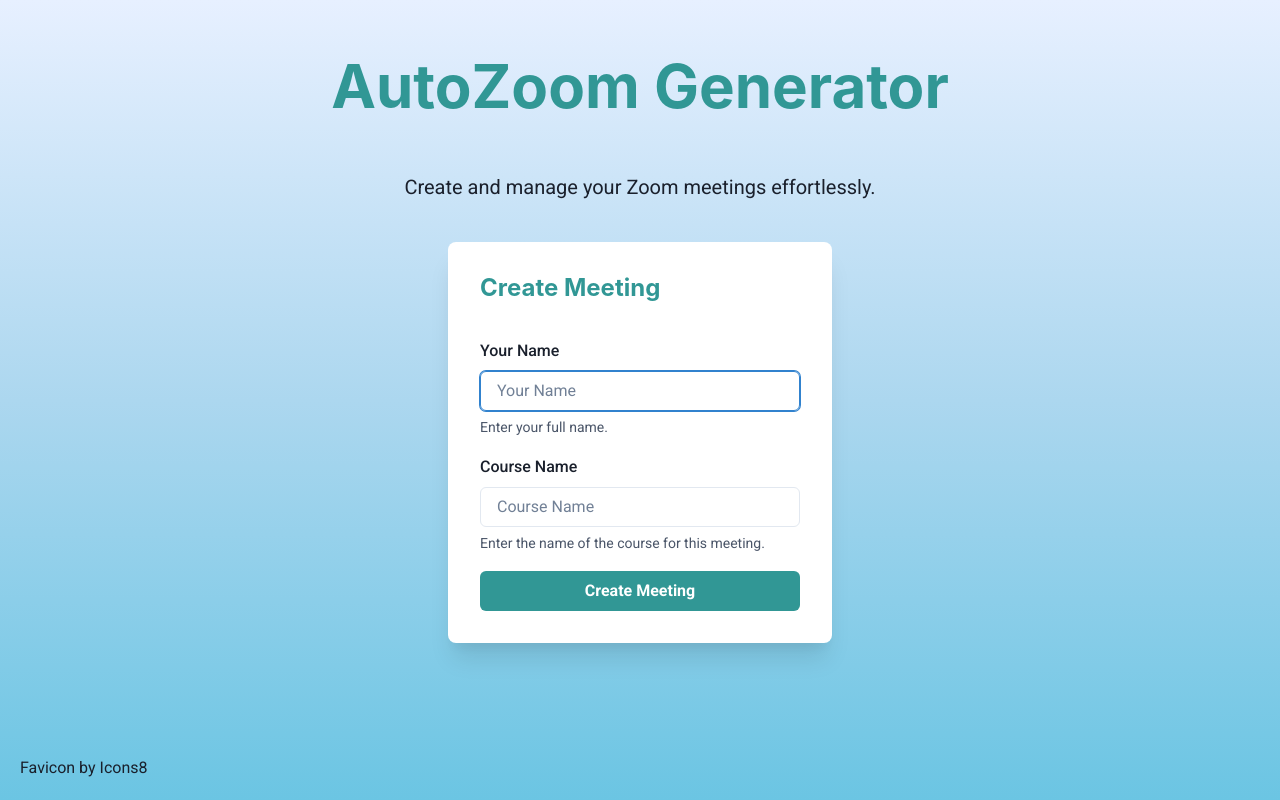
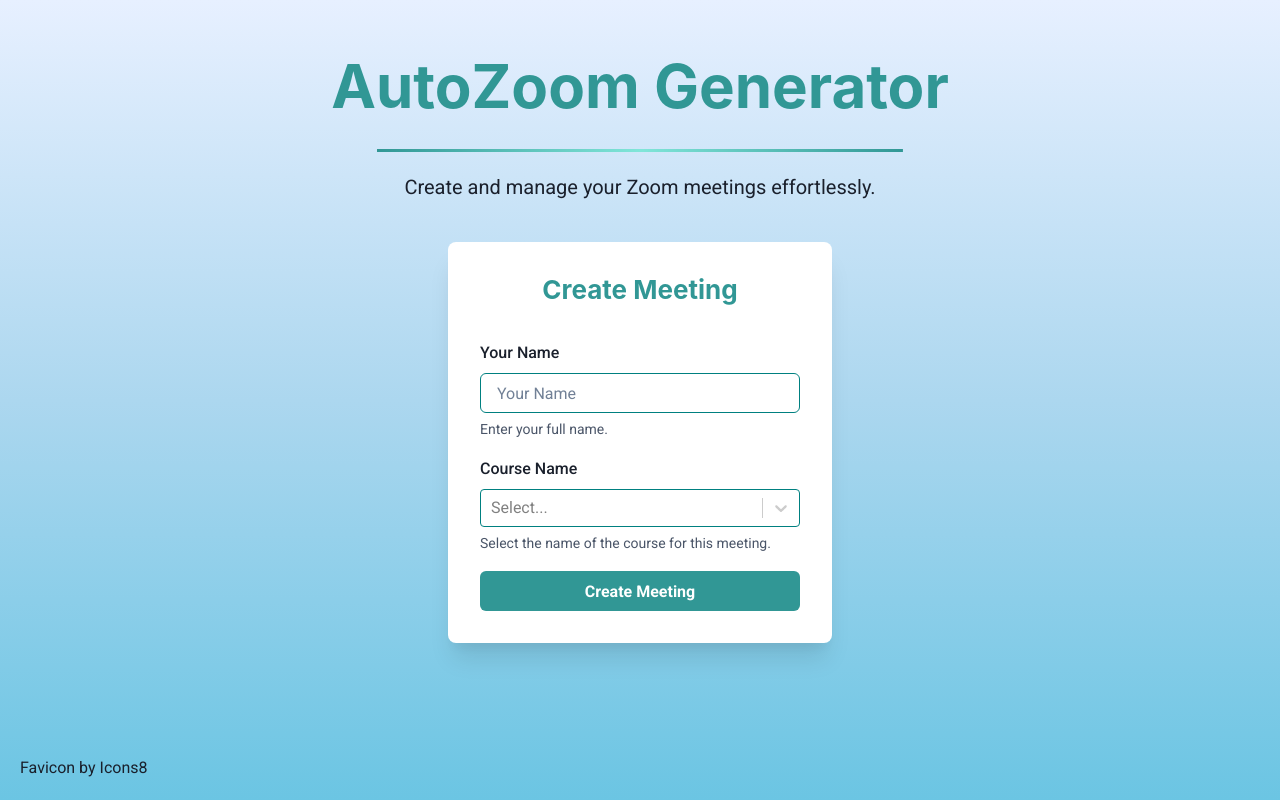
Before and after one commit to Danieled1/AutoZoomManager, a React (Vite) app in the folder frontend/AutoZoomV2/: page / in a window 1280 px wide. Built offline with nearby package versions, Linux system fonts and the light colour scheme; no server answers.

Commit message:
Fixed styling, changed course input into dropdown using react-select library

```diff
--- a/frontend/AutoZoomV2/package.json
+++ b/frontend/AutoZoomV2/package.json
@@ -21,6 +21,7 @@
     "moment": "^2.29.4",
     "react": "^18.2.0",
     "react-dom": "^18.2.0",
+    "react-select": "^5.7.4",
     "react-share": "^4.4.1",
     "watchpack": "^2.4.0",
     "webpack": "^5.88.2"
--- a/frontend/AutoZoomV2/src/components/MeetingDetails.jsx
+++ b/frontend/AutoZoomV2/src/components/MeetingDetails.jsx
@@ -1,29 +1,49 @@
-import React from "react";
-import { Box, Heading, Stack, Text } from "@chakra-ui/react";
+import React, { useEffect } from "react";
+import { Tr, Td, Box, Stack, Heading } from "@chakra-ui/react";
 import moment from "moment";
-import { meeting_styles } from "../styles/Styles";
+import { meeting_styles, modal_styles } from "../styles/Styles";
+import ModalTable from "./common/ModalTable";
 
 function MeetingDetails({ meetingDetails }) {
-  const { box, stack, heading } = meeting_styles;
   if (!meetingDetails) {
     return null;
   }
+  const { box, stack, heading } = meeting_styles;
+  const [name, course, date] = meetingDetails.topic.split(" - ");
+
+  const headers = ["Teacher", "Course", "Start Time", "Duration", "Date"];
+  const data = [
+    {
+      Teacher: name,
+      Course: course,
+      "Start Time": moment(meetingDetails.start_time).format("HH:mm"),
+      Duration: `${meetingDetails.duration} Min`,
+      Date: date,
+    },
+  ];
+  const renderRow = (item, index) => (
+    <Tr key={index} className="row">
+      <Td>{item.Teacher}</Td>
+      <Td>{item.Course}</Td>
+      <Td>{item["Start Time"]}</Td>
+      <Td>{item.Duration}</Td>
+      <Td>{item.Date}</Td>
+    </Tr>
+  );
   return (
     <Box sx={box}>
       <Stack sx={stack} spacing={4}>
         <Heading sx={heading} fontSize="xl" mb={4}>
           Meeting Details
         </Heading>
-        <Text className="labels">Teacher - Course - Date:</Text>
-        <Text fontSize="md" mb={4}>
-          {meetingDetails.topic}
-        </Text>
-        <Text className="labels">Start Time:</Text>
-        <Text fontSize="md" mb={4}>
-          {moment(meetingDetails.start_time).format("HH:mm")}
-        </Text>
-        <Text className="labels">Duration:</Text>
-        <Text fontSize="md">{meetingDetails.duration} Minutes</Text>
+        <ModalTable
+          data={data}
+          headers={headers}
+          renderRow={renderRow}
+          tableStyles={modal_styles.table}
+          size={"sm"}
+
+        />
       </Stack>
     </Box>
   );
--- a/frontend/AutoZoomV2/src/components/MeetingForm.jsx
+++ b/frontend/AutoZoomV2/src/components/MeetingForm.jsx
@@ -12,7 +12,7 @@
 import { useState } from "react";
 import { useMeetingContext } from "../contexts/MeetingContext";
 import { meeting_styles } from "../styles/Styles";
-
+import Select from "react-select";
 function MeetingForm() {
   const {
     teacherName,
@@ -30,7 +30,34 @@
     await createMeeting();
     setIsLoading(false);
   };
+  const customStyles = {
+    option: (provided, state) => ({
+      ...provided,
+      color: state.isSelected ? "white" : "black",
+      backgroundColor: state.isSelected
+        ? "teal"
+        : state.isFocused
+        ? "#b2dfdb"
+        : "white",
+      transition: "0.3s ease",
+    }),
+    control: (provided) => ({
+      ...provided,
+      borderColor: "teal",
+      boxShadow: "none",
+      "&:hover": {
+        borderColor: "teal",
+      },
+    }),
+  };
 
+  const options = [
+    { value: "Full Stack", label: "Full Stack" },
+    { value: "Cyber", label: "Cyber" },
+    { value: "Qa", label: "Qa" },
+    { value: "Data&Digital", label: "Data&Digital" },
+    { value: "AI", label: "AI" },
+  ];
   return (
     <Box sx={box}>
       <Stack sx={stack} spacing={5}>
@@ -40,22 +67,30 @@
         <FormControl>
           <FormLabel>Your Name</FormLabel>
           <Input
-            placeholder="Your Name"
             value={teacherName}
             onChange={(e) => setTeacherName(e.target.value)}
-            autoFocus
+            placeholder="Your Name"
+            borderColor="teal"
+            _hover={{
+              borderColor: "teal",
+            }}
+            _focus={{
+              borderColor: "teal",
+              boxShadow: "0 0 0 1px teal",
+            }}
           />
           <FormHelperText>Enter your full name.</FormHelperText>
         </FormControl>
         <FormControl>
           <FormLabel>Course Name</FormLabel>
-          <Input
-            placeholder="Course Name"
-            value={courseName}
-            onChange={(e) => setCourseName(e.target.value)}
+          <Select
+            styles={customStyles}
+            options={options}
+            value={options.find((option) => option.value === courseName)}
+            onChange={(option) => setCourseName(option.value)}
           />
           <FormHelperText>
-            Enter the name of the course for this meeting.
+            Select the name of the course for this meeting.
           </FormHelperText>
         </FormControl>
         <Tooltip label="Click here to create a new meeting" placement="bottom">
--- a/frontend/AutoZoomV2/src/components/ShareMeeting.jsx
+++ b/frontend/AutoZoomV2/src/components/ShareMeeting.jsx
@@ -21,11 +21,14 @@
 
   return (
     <Box sx={box}>
-      <Heading sx={heading}>Share Meeting</Heading>
       <Stack sx={stack}>
+        <Heading sx={heading}>Share Meeting</Heading>
         {meetingDetails.start_url && (
           <Box sx={btn_box}>
-            <Tooltip label="Click here to open Zoom meeting as HOST" placement="bottom">
+            <Tooltip
+              label="Click here to open Zoom meeting as HOST"
+              placement="bottom"
+            >
               <Button
                 as="a"
                 href={meetingDetails.start_url}
@@ -40,7 +43,10 @@
           </Box>
         )}
         <Box sx={btn_box}>
-          <Tooltip label="Click here to copy students join URL" placement="bottom">
+          <Tooltip
+            label="Click here to copy students join URL"
+            placement="bottom"
+          >
             <Button
               onClick={onCopy}
               colorScheme="teal"
@@ -54,7 +60,10 @@
         </Box>
         {meetingDetails.join_url && (
           <Box sx={btn_box}>
-            <Tooltip label="Click here to share the URL via WhatsApp" placement="bottom">
+            <Tooltip
+              label="Click here to share the URL via WhatsApp"
+              placement="bottom"
+            >
               <WhatsappShareButton
                 url={meetingDetails.join_url}
                 title={generateWhatsAppMessage()}
@@ -62,7 +71,7 @@
               >
                 <IconButton
                   as="a"
-                  colorScheme="blue"
+                  colorScheme="teal"
                   variant="outline"
                   aria-label="Share on WhatsApp"
                   sx={{
--- a/frontend/AutoZoomV2/src/components/common/ModalTable.jsx
+++ b/frontend/AutoZoomV2/src/components/common/ModalTable.jsx
@@ -15,10 +15,16 @@
   Badge,
   Spinner,
 } from "@chakra-ui/react";
-function ModalTable({ data, headers, renderRow, tableStyles, isLoading }) {
-
+function ModalTable({
+  data,
+  headers,
+  renderRow,
+  tableStyles,
+  isLoading,
+  size,
+}) {
   return (
-    <Table sx={tableStyles}>
+    <Table sx={tableStyles} size={size}>
       <Thead>
         <Tr>
           {headers.map((header, index) => (
--- a/frontend/AutoZoomV2/src/styles/Styles.js
+++ b/frontend/AutoZoomV2/src/styles/Styles.js
@@ -120,8 +120,12 @@
   },
   stack: {
     spacing: 5,
+    display: "flex",
+    flexDirection: "column",
+    alignItems: "center",
+    justifyContent: "center",
     ".labels": {
-      fontSize: "md",
+      fontSize: "xl",
       fontWeight: "bold",
     },
   },
@@ -129,7 +133,7 @@
     fontSize: "md",
     color: "teal.500",
     marginBottom: 4,
-    fontSize: 24,
+    fontSize: 26,
   },
   btn_box: {
     display: "flex",
@@ -160,6 +164,21 @@
     padding: "0.5em 1em",
     width: "fit-content",
     position: "relative",
+    _after: {
+      content: '""',
+      position: "absolute",
+      left: 0,
+      bottom: 0,
+      height: "3px",
+      width: "100%",
+      backgroundImage:
+        "linear-gradient(90deg, teal.500 0%, teal.200 50%, teal.500 100%)",
+      animation: "pulse 2.2s infinite alternate",
+    },
+    "@keyframes pulse": {
+      "0%": { transform: "scaleX(0)" },
+      "100%": { transform: "scaleX(0.9)" },
+    },
   },
   waveEffect: {
     position: "absolute",
```
Also changed, not shown: frontend/AutoZoomV2/src/components/Header.jsx (+2 -7 lines), 1 other file (tests, documents, lock files or other folders).
